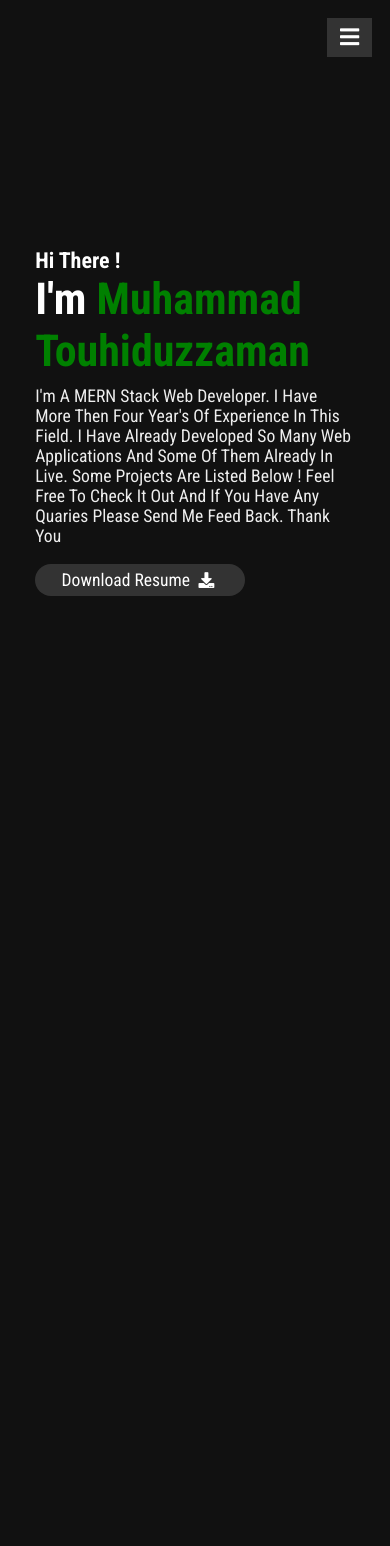
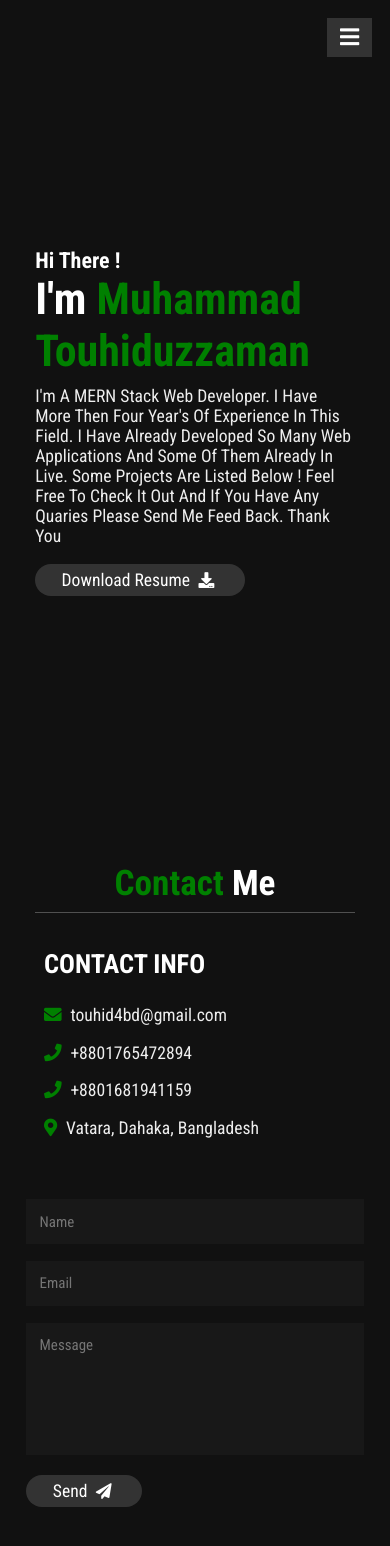
Before and after one commit to TouhidZaman/portfolio, a React (Create React App) app: page / in a window 390 px wide. Shown: the top 1546 px of the page. Before the commit the page ends 844 px from the top, so only its background shows below. Built offline with nearby package versions, Linux system fonts and the light colour scheme.

Commit message:
Contact section added

```diff
--- a/src/App.js
+++ b/src/App.js
@@ -1,4 +1,5 @@
 import "./App.css";
+import Contact from "./components/Contact/Contact";
 import Home from "./components/Home/Home";
 import SideNav from "./components/SideNav/SideNav";
 
@@ -7,6 +8,7 @@ function App() {
         <>
             <SideNav />
             <Home />
+            <Contact />
         </>
     );
 }
--- /dev/null
+++ b/src/components/Contact/Contact.css
@@ -0,0 +1,79 @@
+.contact .row {
+    display: flex;
+    align-items: flex-start;
+    justify-content: center;
+    flex-wrap: wrap;
+}
+
+.contact .row .content {
+    flex: 1 1 30rem;
+    padding: 4rem;
+    padding-bottom: 0;
+}
+
+.contact .row form {
+    flex: 1 1 45rem;
+    padding: 2rem;
+    margin: 2rem;
+    margin-bottom: 4rem;
+}
+
+.contact .row form .box {
+    padding: 1.5rem;
+    margin: 1rem 0;
+    background: #3333;
+    color: #fff;
+    text-transform: none;
+    font-size: 1.7rem;
+    width: 100%;
+}
+
+.contact .row form .box::placeholder {
+    text-transform: capitalize;
+}
+
+.contact .row form .message {
+    height: 15rem;
+    resize: none;
+}
+
+.contact .row .content .title {
+    text-transform: uppercase;
+    color: #fff;
+    font-size: 3rem;
+    padding-bottom: 2rem;
+}
+
+.contact .row .content .info h3 {
+    display: flex;
+    align-items: center;
+    font-size: 2rem;
+    color: #eee;
+    padding: 1rem 0;
+    font-weight: normal;
+}
+
+.contact .row .content .info h3 i {
+    padding-right: 1rem;
+    color: var(--theme);
+}
+
+/* media queries  */
+
+@media (max-width: 991px) {
+    body {
+        padding: 0;
+    }
+}
+
+@media (max-width: 768px) {
+    html {
+        font-size: 50%;
+    }
+}
+
+@media (max-width: 400px) {
+    .contact .row form {
+        margin: 3rem 0;
+    }
+}
--- /dev/null
+++ b/src/components/Contact/Contact.js
@@ -0,0 +1,55 @@
+import React from "react";
+import "./Contact.css";
+
+const Contact = () => {
+    return (
+        <section className="contact" id="contact">
+            <h1 className="heading">
+                <span>contact</span> me
+            </h1>
+
+            <div className="row">
+                <div className="content">
+                    <h3 className="title">contact info</h3>
+
+                    <div className="info">
+                        <h3>
+                            <i className="fas fa-envelope"></i>{" "}
+                            <span style={{ textTransform: "lowercase" }}>
+                                touhid4bd@gmail.com
+                            </span>
+                        </h3>
+                        <h3>
+                            <i className="fas fa-phone"></i> +8801765472894
+                        </h3>
+                        <h3>
+                            <i className="fas fa-phone"></i> +8801681941159
+                        </h3>
+                        <h3>
+                            <i className="fas fa-map-marker-alt"></i> Vatara, Dahaka,
+                            Bangladesh
+                        </h3>
+                    </div>
+                </div>
+
+                <form action="">
+                    <input type="text" placeholder="name" className="box" />
+                    <input type="email" placeholder="email" className="box" />
+                    <textarea
+                        name=""
+                        id=""
+                        cols="30"
+                        rows="10"
+                        className="box message"
+                        placeholder="message"
+                    ></textarea>
+                    <button type="submit" className="btn">
+                        send <i className="fas fa-paper-plane"></i>
+                    </button>
+                </form>
+            </div>
+        </section>
+    );
+};
+
+export default Contact;
```
Also changed, not shown: firebase.json (added), 1 other file (tests, documents, lock files or other folders).
